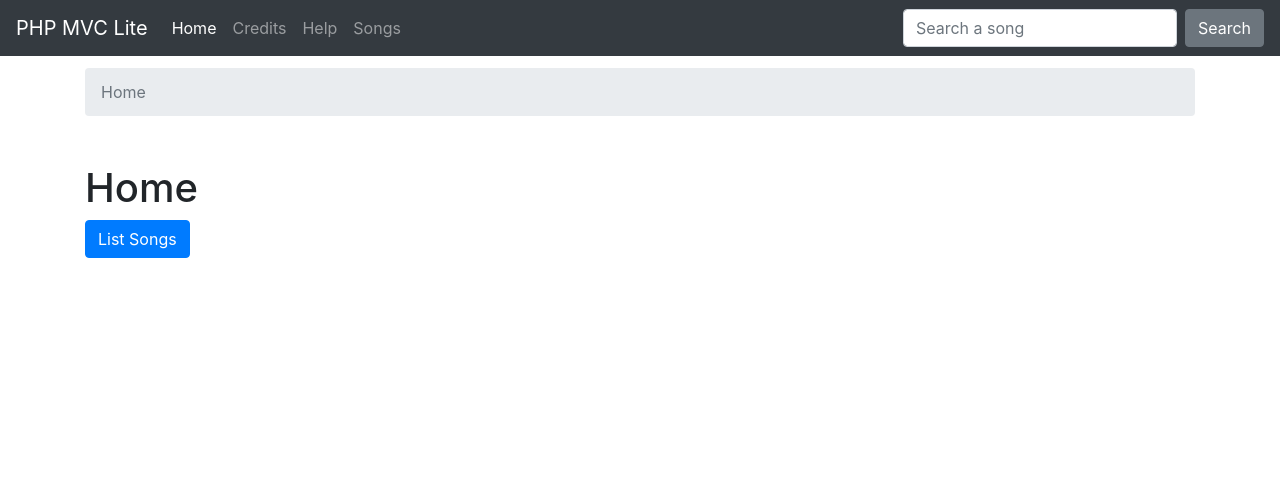
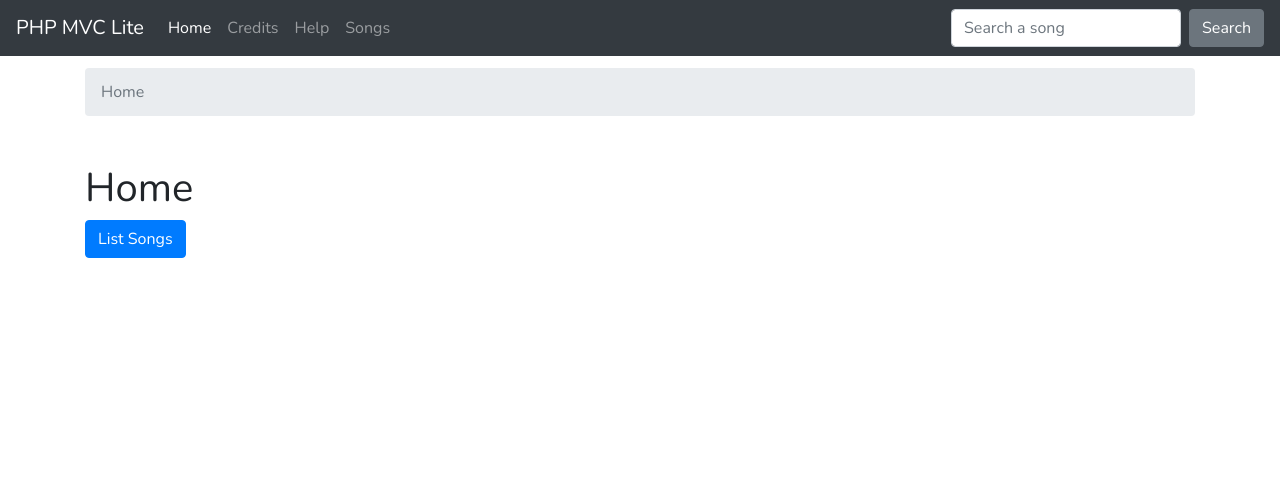
Before and after one commit to sistematico/php-mvc-lite, a PHP site: page / in a window 1280 px wide. Shown: the top 498 px of the page. Run offline with PHP 8.4, Linux system fonts and the light colour scheme; some libraries are stand-ins or nearby versions.

Commit message:
Added Nunito Font

```diff
--- a/app/view/_templates/header.php
+++ b/app/view/_templates/header.php
@@ -6,6 +6,7 @@
     <title>PHP MVC Lite</title>
     <link rel="stylesheet" href="<?php echo URL; ?>css/bootstrap.min.css">
     <link rel="stylesheet" href="<?php echo URL; ?>css/fontawesome.min.css">
+    <link href="https://fonts.googleapis.com/css2?family=Nunito&display=swap" rel="stylesheet">
     <link rel="stylesheet" href="<?php echo URL; ?>css/main.css">
     <link rel="shortcut icon" href="<?php echo URL; ?>img/favicon.ico">
 </head>
--- a/public/css/main.css
+++ b/public/css/main.css
@@ -1,6 +1,10 @@
 html {
     position: relative;
     min-height: 100%;
+}
+
+body {
+    font-family: 'Nunito', sans-serif;
 }
 
 body > .container {
```
